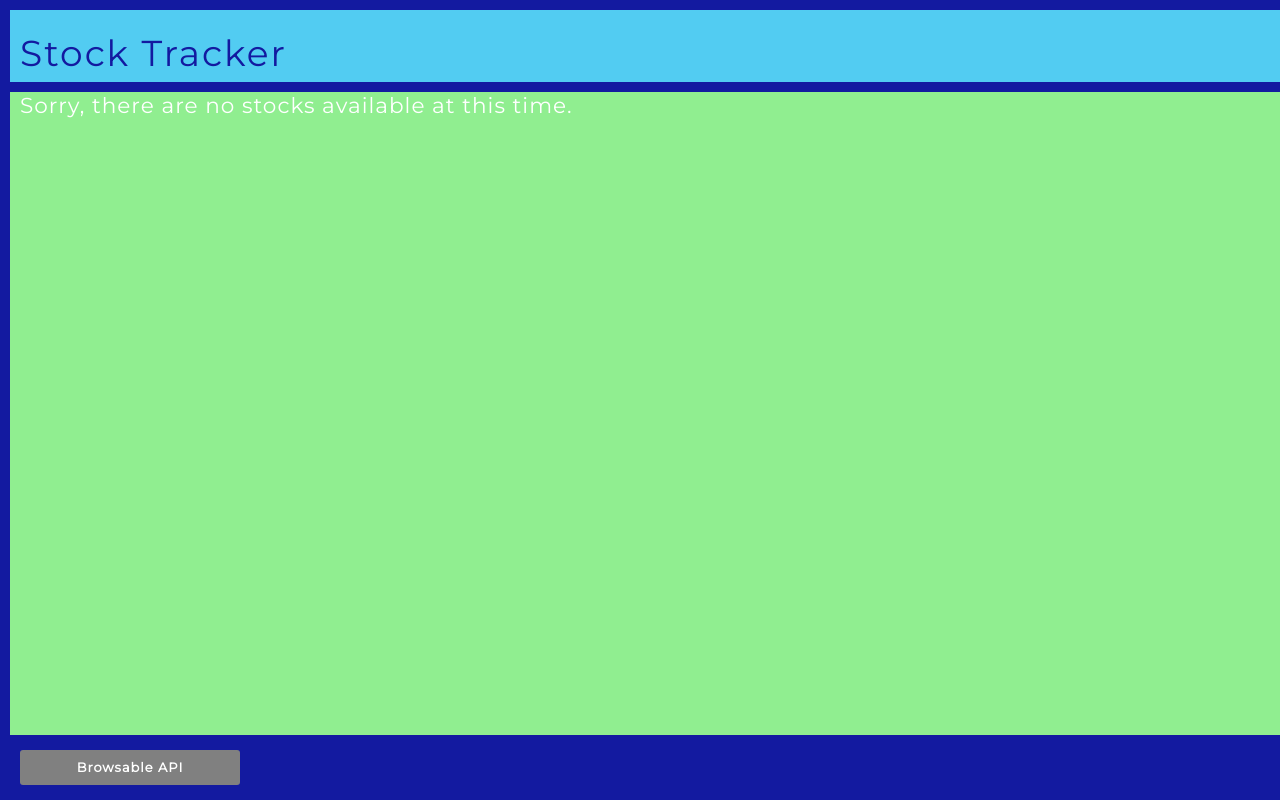
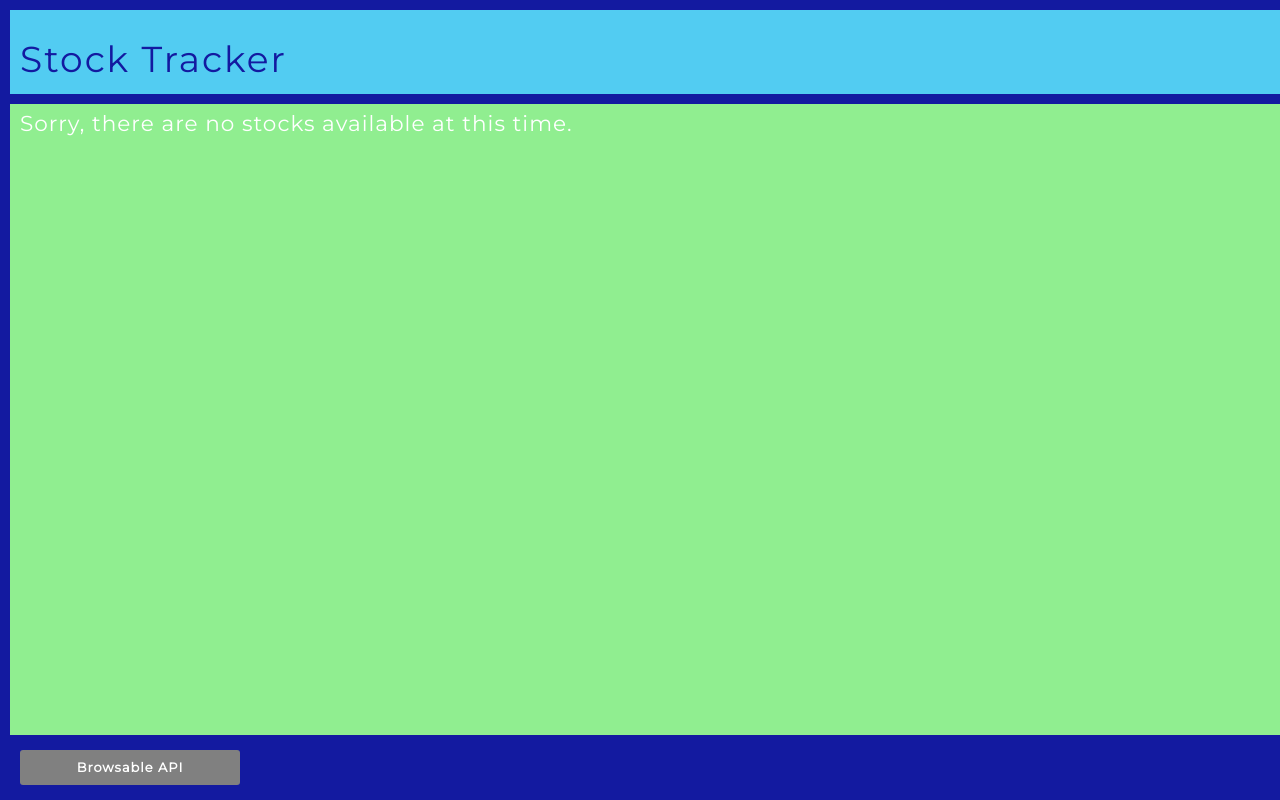
Before and after one commit to chrisbrickey/equity-portfolio, a Django app: page / in a window 1280 px wide. Run offline with Django 3.2, Linux system fonts and the light colour scheme; data that the repository does not hold is empty.

Commit message:
improve line spacing

```diff
--- a/stocktracker/tracker_app/static/stocks/style.css
+++ b/stocktracker/tracker_app/static/stocks/style.css
@@ -86,7 +86,7 @@ main {
 
   font-family: 'Montserrat', sans-serif;
   letter-spacing: 1px;
-  line-height: 120%;
+  line-height: 200%;
   font-size: 90%;
   color: white;
 }
```
